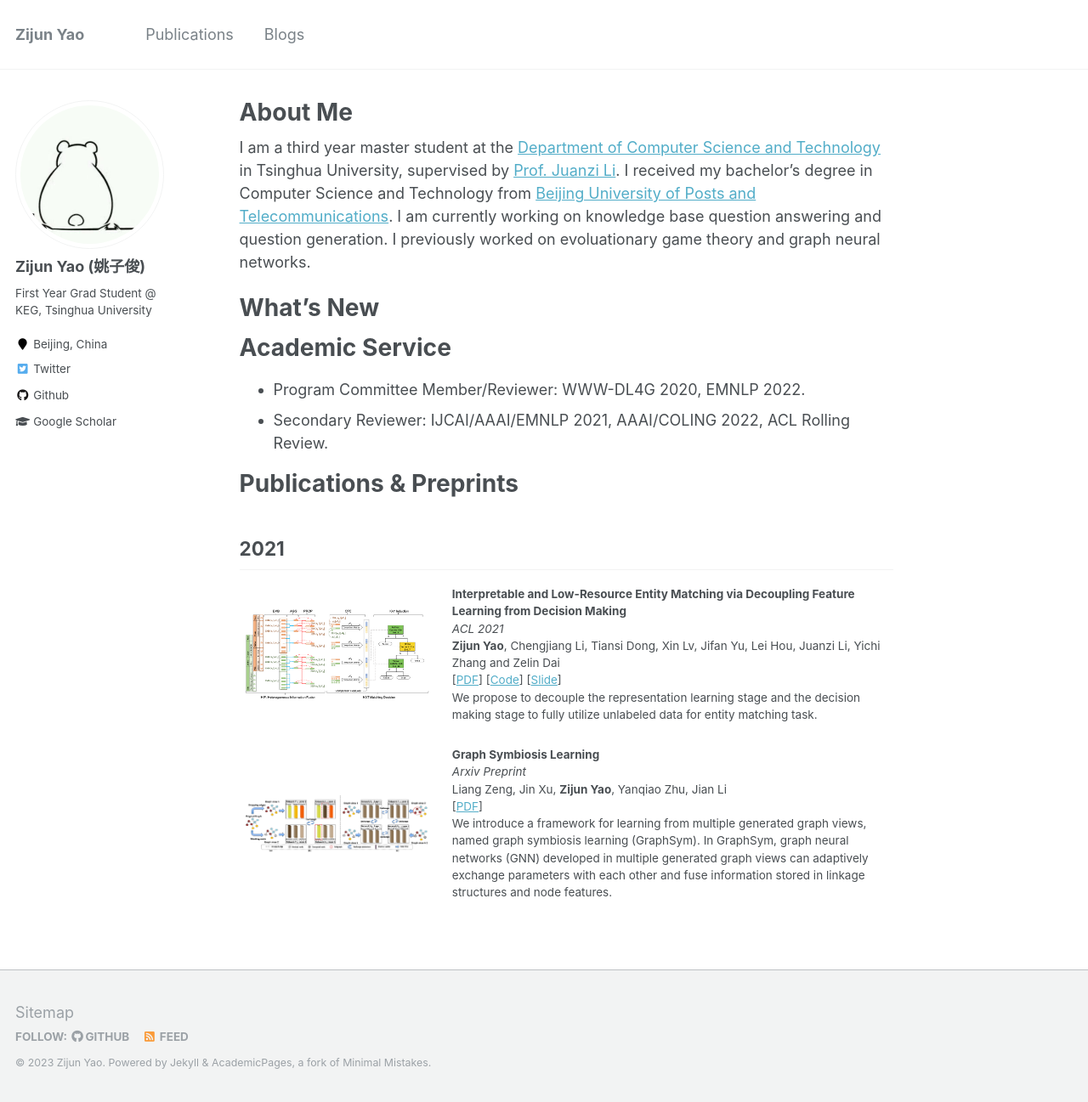
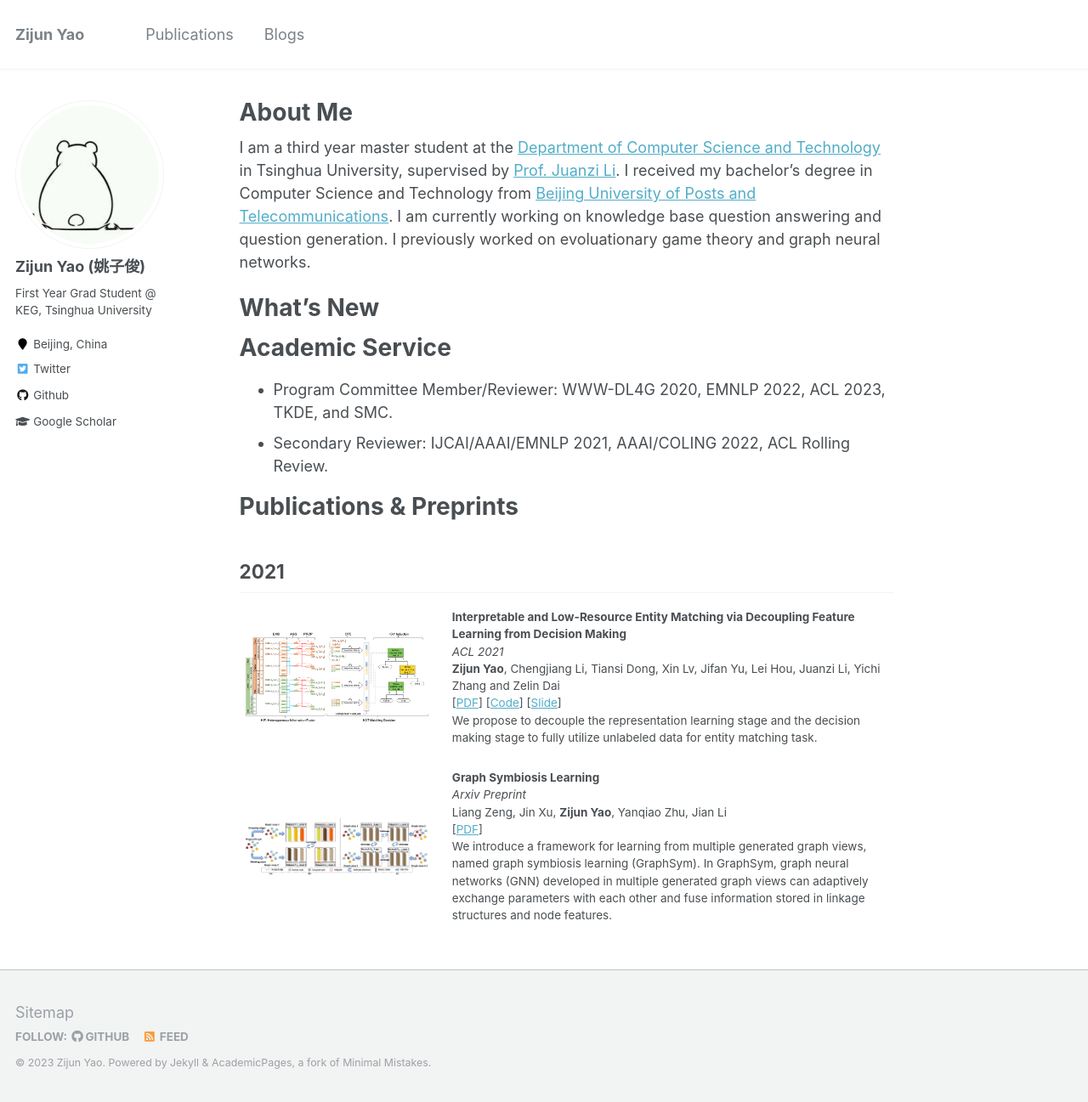
Before and after one commit to TranSirius/TranSirius.github.io, a Jekyll site: the page built from _pages/about.md, in a window 1280 px wide and 1297 px high. Shown: the whole window at 85% size. Built offline with Jekyll 4.4.1, drawn with Linux system fonts in a browser that asks for light colours.

Commit message:
add program committee

```diff
--- a/_pages/about.md
+++ b/_pages/about.md
@@ -20,7 +20,7 @@ What's New
 Academic Service
 =====
 
-- Program Committee Member/Reviewer:  WWW-DL4G 2020, EMNLP 2022.
+- Program Committee Member/Reviewer:  WWW-DL4G 2020, EMNLP 2022, ACL 2023, TKDE, and SMC.
 - Secondary Reviewer:  IJCAI/AAAI/EMNLP 2021, AAAI/COLING 2022, ACL Rolling Review.
 
 Publications & Preprints
```
